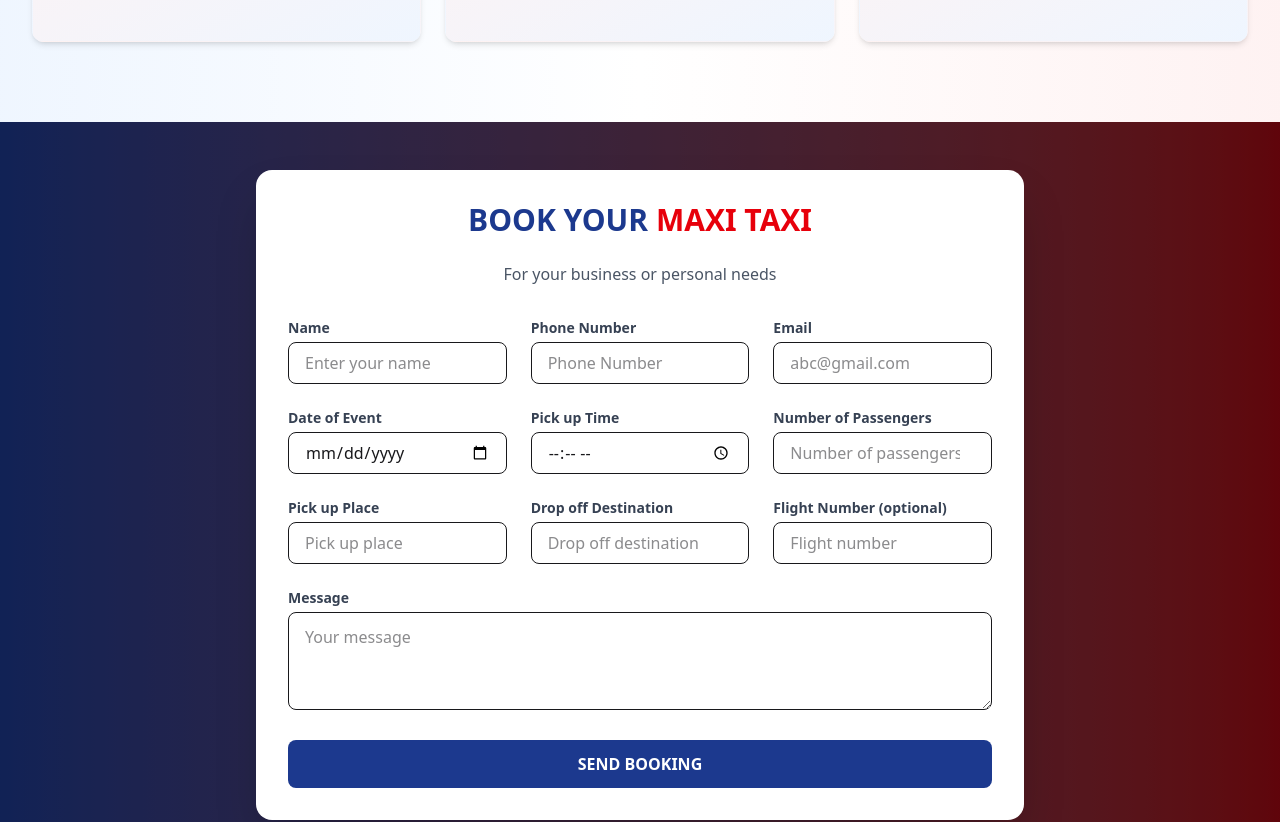
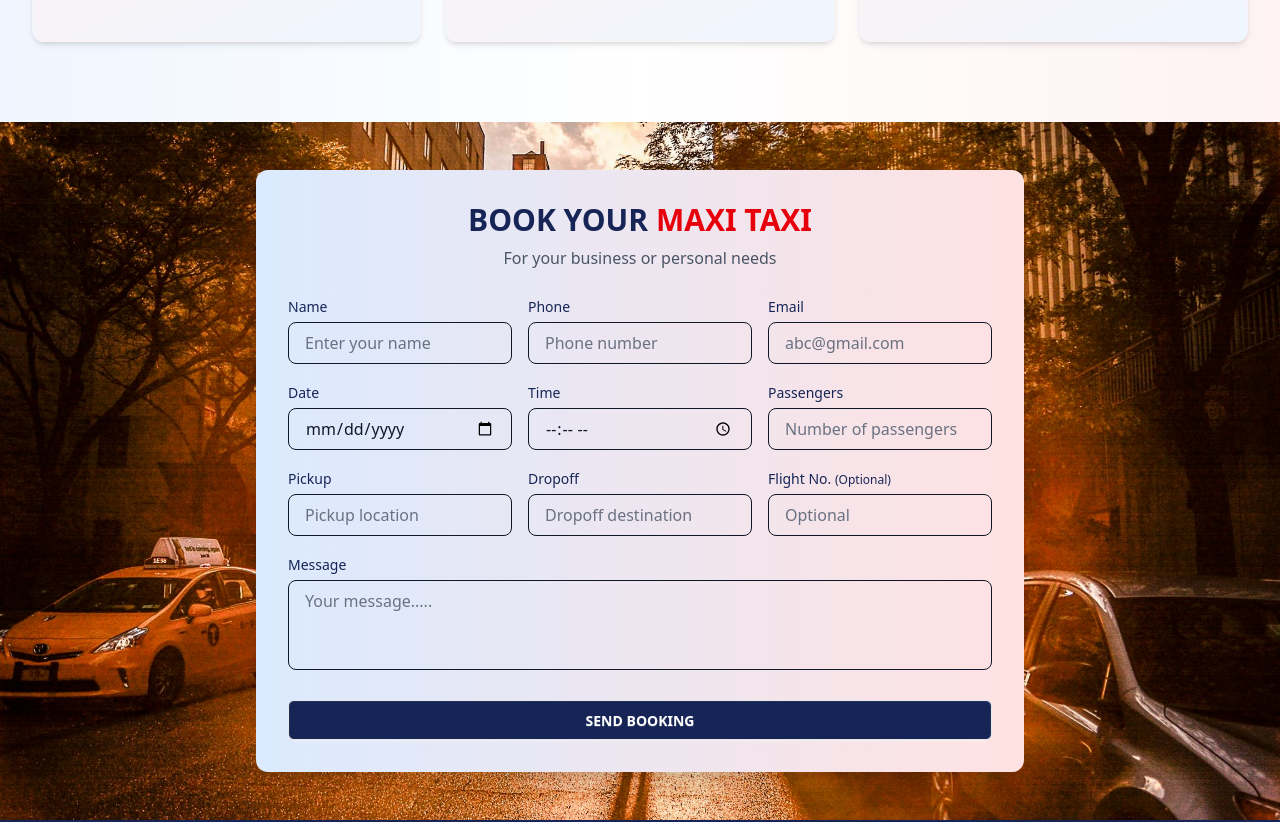
Before and after one commit to Raisul-24/comfort-maxitaxi-client, a React (Vite) app: page / in a window 1280 px wide. Shown: the part 1740-2562 px from the top of the page. Built offline with nearby package versions, Linux system fonts and the light colour scheme.

Commit message:
added bookinf form

```diff
--- a/src/components/BookingForm.jsx
+++ b/src/components/BookingForm.jsx
@@ -17,188 +17,144 @@ const BookingForm = () => {
     reset();
   };
 
+  const inputClasses =
+    "mt-1 w-full px-4 py-2 border rounded-lg transition outline-none text-gray-900 placeholder-gray-500 " +
+    "focus:border-transparent focus:ring-2 focus:ring-offset-1 focus:ring-blue-500 focus:animate-pulse focus:bg-gradient-to-r focus:from-red-50 focus:to-blue-50";
+
   return (
-    <div id="booking-form" className="relative flex justify-center items-center py-12 bg-gradient-to-r from-blue-900 to-red-800 scroll-mt-24">
-      {/* Background Overlay */}
-      <div className="absolute inset-0 bg-black/40"></div>
-
-      {/* Form Container */}
+    <div
+      id="booking-form"
+      className="relative flex justify-center items-center py-12 bg-[url('/images/taxi1.jpg')] bg-cover bg-center scroll-mt-24"
+    >
       <motion.form
         initial={{ opacity: 0, y: 40 }}
         animate={{ opacity: 1, y: 0 }}
-        transition={{ duration: 0.8 }}
+        transition={{ duration: 0.6 }}
         onSubmit={handleSubmit(onSubmit)}
-        className="relative z-10 bg-white rounded-2xl shadow-2xl w-[90%] md:w-[70%] lg:w-[60%] p-8"
+        className="bg-gradient-to-r from-blue-100 to-red-100 rounded-xl shadow-xl w-[95%] sm:w-[90%] md:w-[80%] lg:w-[60%] p-6 sm:p-8"
       >
-        <h2 className="text-3xl font-bold text-center text-blue-900 mb-6">
+        <h2 className="text-2xl sm:text-3xl font-bold text-center text-blue-950 mb-2">
           BOOK YOUR <span className="text-red-600">MAXI TAXI</span>
         </h2>
-        <p className="text-center text-gray-600 mb-8">
+        <p className="text-center text-gray-600 mb-6 text-sm sm:text-base">
           For your business or personal needs
         </p>
 
         {/* Grid Fields */}
-        <div className="grid grid-cols-1 md:grid-cols-3 gap-6">
-          {/* Name */}
+        <div className="grid grid-cols-1 sm:grid-cols-2 lg:grid-cols-3 gap-4 text-blue-950">
           <div>
-            <label className="block text-sm font-semibold text-gray-700">
-              Name
-            </label>
+            <label className="text-sm font-medium">Name</label>
             <input
               type="text"
               {...register("name", { required: "Name is required" })}
-              className="mt-1 w-full px-4 py-2 border rounded-lg focus:ring-2 focus:ring-blue-600 focus:outline-none"
+              className={inputClasses}
               placeholder="Enter your name"
             />
-            {errors.name && (
-              <p className="text-red-500 text-sm">{errors.name.message}</p>
-            )}
+            {errors.name && <p className="text-red-500 text-sm">{errors.name.message}</p>}
           </div>
 
-          {/* Phone */}
           <div>
-            <label className="block text-sm font-semibold text-gray-700">
-              Phone Number
-            </label>
+            <label className="text-sm font-medium">Phone</label>
             <input
               type="tel"
               {...register("phone", { required: "Phone number is required" })}
-              className="mt-1 w-full px-4 py-2 border rounded-lg focus:ring-2 focus:ring-blue-600 focus:outline-none"
-              placeholder="Phone Number"
+              className={inputClasses}
+              placeholder="Phone number"
             />
-            {errors.phone && (
-              <p className="text-red-500 text-sm">{errors.phone.message}</p>
-            )}
+            {errors.phone && <p className="text-red-500 text-sm">{errors.phone.message}</p>}
           </div>
 
-          {/* Email */}
           <div>
-            <label className="block text-sm font-semibold text-gray-700">
-              Email
-            </label>
+            <label className="text-sm font-medium">Email</label>
             <input
               type="email"
               {...register("email", {
                 required: "Email is required",
                 pattern: { value: /^\S+@\S+$/i, message: "Invalid email" },
               })}
-              className="mt-1 w-full px-4 py-2 border rounded-lg focus:ring-2 focus:ring-blue-600 focus:outline-none"
+              className={inputClasses}
               placeholder="abc@gmail.com"
             />
-            {errors.email && (
-              <p className="text-red-500 text-sm">{errors.email.message}</p>
+            {errors.email && <p className="text-red-500 text-sm">{errors.email.message}</p>}
+          </div>
+
+          <div>
+            <label className="text-sm font-medium">Date</label>
+            <input
+              type="date"
+              {...register("date", { required: "Date is required" })}
+              className={`${inputClasses} cursor-pointer`}
+            />
+
+            {errors.date && <p className="text-red-500 text-sm">{errors.date.message}</p>}
+          </div>
+
+          <div>
+            <label className="text-sm font-medium">Time</label>
+            <input
+              type="time"
+              {...register("time", { required: "Time is required" })}
+              className={`${inputClasses} cursor-pointer`}
+            />
+            {errors.time && <p className="text-red-500 text-sm">{errors.time.message}</p>}
+          </div>
+
+          <div>
+            <label className="text-sm font-medium">Passengers</label>
+            <input
+              type="number"
+              {...register("passengers", { required: "Required", min: 1 })}
+              className={inputClasses}
+              placeholder="Number of passengers"
+            />
+            {errors.passengers && (
+              <p className="text-red-500 text-sm">{errors.passengers.message}</p>
             )}
           </div>
 
-          {/* Date */}
           <div>
-            <label className="block text-sm font-semibold text-gray-700">
-              Date of Event
-            </label>
+            <label className="text-sm font-medium">Pickup</label>
             <input
-              type="date"
-              {...register("date", { required: "Date is required" })}
-              className="mt-1 w-full px-4 py-2 border rounded-lg focus:ring-2 focus:ring-blue-600 focus:outline-none"
+              type="text"
+              {...register("pickup", { required: "Pickup is required" })}
+              className={inputClasses}
+              placeholder="Pickup location"
             />
-            {errors.date && (
-              <p className="text-red-500 text-sm">{errors.date.message}</p>
-            )}
+            {errors.pickup && <p className="text-red-500 text-sm">{errors.pickup.message}</p>}
           </div>
 
-          {/* Time */}
           <div>
-            <label className="block text-sm font-semibold text-gray-700">
-              Pick up Time
-            </label>
+            <label className="text-sm font-medium">Dropoff</label>
             <input
-              type="time"
-              {...register("time", { required: "Time is required" })}
-              className="mt-1 w-full px-4 py-2 border rounded-lg focus:ring-2 focus:ring-blue-600 focus:outline-none"
+              type="text"
+              {...register("dropoff", { required: "Dropoff is required" })}
+              className={inputClasses}
+              placeholder="Dropoff destination"
             />
-            {errors.time && (
-              <p className="text-red-500 text-sm">{errors.time.message}</p>
-            )}
+            {errors.dropoff && <p className="text-red-500 text-sm">{errors.dropoff.message}</p>}
           </div>
 
-          {/* Passengers */}
           <div>
-            <label className="block text-sm font-semibold text-gray-700">
-              Number of Passengers
-            </label>
-            <input
-              type="number"
-              {...register("passengers", {
-                required: "Passengers required",
-                min: 1,
-              })}
-              className="mt-1 w-full px-4 py-2 border rounded-lg focus:ring-2 focus:ring-blue-600 focus:outline-none"
-              placeholder="Number of passengers"
-            />
-            {errors.passengers && (
-              <p className="text-red-500 text-sm">
-                {errors.passengers.message}
-              </p>
-            )}
-          </div>
-
-          {/* Pickup */}
-          <div>
-            <label className="block text-sm font-semibold text-gray-700">
-              Pick up Place
-            </label>
-            <input
-              type="text"
-              {...register("pickup", { required: "Pick up place required" })}
-              className="mt-1 w-full px-4 py-2 border rounded-lg focus:ring-2 focus:ring-blue-600 focus:outline-none"
-              placeholder="Pick up place"
-            />
-            {errors.pickup && (
-              <p className="text-red-500 text-sm">{errors.pickup.message}</p>
-            )}
-          </div>
-
-          {/* Drop-off */}
-          <div>
-            <label className="block text-sm font-semibold text-gray-700">
-              Drop off Destination
-            </label>
-            <input
-              type="text"
-              {...register("dropoff", {
-                required: "Drop off destination required",
-              })}
-              className="mt-1 w-full px-4 py-2 border rounded-lg focus:ring-2 focus:ring-blue-600 focus:outline-none"
-              placeholder="Drop off destination"
-            />
-            {errors.dropoff && (
-              <p className="text-red-500 text-sm">{errors.dropoff.message}</p>
-            )}
-          </div>
-
-          {/* Flight Number */}
-          <div>
-            <label className="block text-sm font-semibold text-gray-700">
-              Flight Number (optional)
+            <label className="text-sm font-medium">
+              Flight No. <span className="text-xs">(Optional)</span>
             </label>
             <input
               type="text"
               {...register("flight")}
-              className="mt-1 w-full px-4 py-2 border rounded-lg focus:ring-2 focus:ring-blue-600 focus:outline-none"
-              placeholder="Flight number"
+              className={inputClasses}
+              placeholder="Optional"
             />
           </div>
         </div>
 
         {/* Message */}
-        <div className="mt-6">
-          <label className="block text-sm font-semibold text-gray-700">
-            Message
-          </label>
+        <div className="mt-4 text-blue-950">
+          <label className="text-sm font-medium">Message</label>
           <textarea
             {...register("message")}
-            className="mt-1 w-full px-4 py-3 border rounded-lg focus:ring-2 focus:ring-blue-600 focus:outline-none"
+            className={`${inputClasses} resize-none`}
             rows="3"
-            placeholder="Your message"
+            placeholder="Your message....."
           ></textarea>
         </div>
 
@@ -207,7 +163,7 @@ const BookingForm = () => {
           whileTap={{ scale: 0.95 }}
           type="submit"
           disabled={isSubmitting}
-          className="mt-6 w-full py-3 bg-blue-900 text-white font-bold rounded-lg hover:bg-red-700 transition"
+          className="btn mt-6 w-full py-3 bg-blue-950 text-white rounded-md hover:bg-white hover:text-blue-950 font-semibold transition"
         >
           {isSubmitting ? "Sending..." : "SEND BOOKING"}
         </motion.button>
```
Also changed, not shown: public/images/taxi1.jpg (added).
